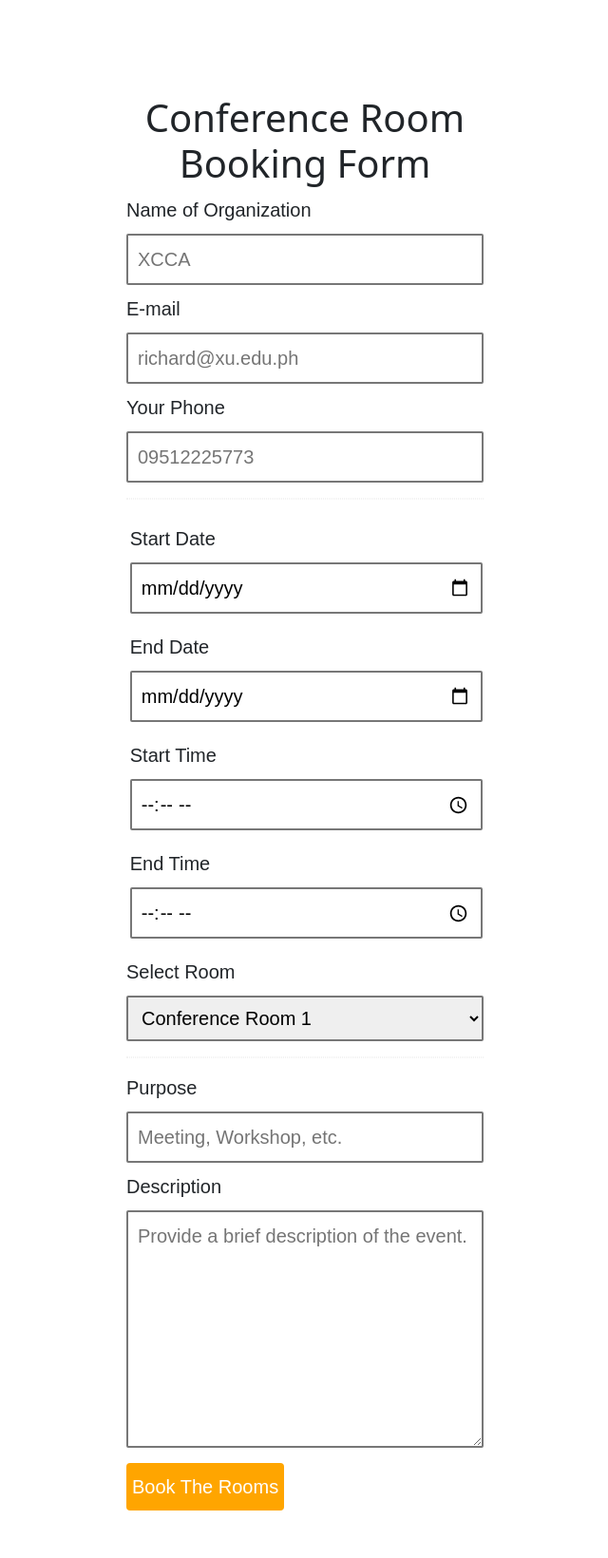
After one commit to Ry0x7/BookingMS, a Flask app: template templates/forms/ltforms.html in a window 1280 px wide. The commit adds this page. Shown: the whole page at 95% size, without its empty margins (319-959 px from the left). Run offline with Flask 3, Linux system fonts and the light colour scheme; the template is opened without the code that fills it, so the values that code supplies are empty.

Commit message:
Update booking.html and style.css, add ltforms.html

```diff
--- /dev/null
+++ b/static/style.css
@@ -0,0 +1,65 @@
+@keyframes fadeIn {
+    0% { opacity: 0; }
+    100% { opacity: 1; }
+}
+
+body {
+    width: 500px;
+    margin: 0 auto;
+    padding: 50px;
+}
+
+div.elem-group {
+    margin: 10px 0;
+}
+
+div.elem-group.inlined {
+    width: 70%;
+    display: inline-block;
+    margin-left: 1%;
+}
+
+label {
+    display: block;
+    font-family: 'Nanum Gothic', sans-serif; /* Added generic font family */
+    padding-bottom: 10px;
+    font-size: 1.25em;
+}
+
+input, select, textarea {
+    border-radius: 2px;
+    border: 2px solid #777;
+    box-sizing: border-box;
+    font-size: 1.25em;
+    font-family: 'Nanum Gothic', sans-serif; /* Added generic font family */
+    width: 100%;
+    padding: 10px;
+}
+
+div.elem-group.inlined input {
+    width: 141%;
+    display: inline-block;
+}
+
+textarea {
+    height: 250px;
+}
+
+hr {
+    border: 1px dotted #ccc;
+}
+
+button {
+    height: 50px;
+    background: orange;
+    border: none;
+    color: white;
+    font-size: 1.25em;
+    font-family: 'Nanum Gothic', sans-serif; /* Added generic font family */
+    border-radius: 4px;
+    cursor: pointer;
+}
+
+button:hover {
+    border: 2px solid black;
+}
--- a/templates/booking.html
+++ b/templates/booking.html
@@ -87,13 +87,13 @@
     </section>
     <script type="text/javascript">
       document.getElementById("btn1").onclick = function () {
-          location.href = "{{url_for('home')}}";
+          location.href = "{{url_for('conf')}}";
       };
       document.getElementById("btn2").onclick = function () {
-          location.href = "{{url_for('booking')}}";
+          location.href = "{{url_for('ltheater')}}";
       };
       document.getElementById("btn3").onclick = function () {
-          location.href = "{{url_for('booking')}}";
+          location.href = "{{url_for('avr')}}";
       };
   </script>
     <script src="https://cdn.jsdelivr.net/npm/bootstrap@5.3.2/dist/js/bootstrap.bundle.min.js" integrity="sha384-C6RzsynM9kWDrMNeT87bh95OGNyZPhcTNXj1NW7RuBCsyN/o0jlpcV8Qyq46cDfL" crossorigin="anonymous"></script>
--- /dev/null
+++ b/templates/forms/ltforms.html
@@ -0,0 +1,67 @@
+<!DOCTYPE html>
+<html lang="en">
+<head>
+    <meta charset="utf-8">
+    <meta name="viewport" content="width=device-width, initial-scale=1">
+    <link href="https://cdn.jsdelivr.net/npm/bootstrap@5.3.2/dist/css/bootstrap.min.css" rel="stylesheet" integrity="sha384-T3c6CoIi6uLrA9TneNEoa7RxnatzjcDSCmG1MXxSR1GAsXEV/Dwwykc2MPK8M2HN" crossorigin="anonymous">
+    <link rel="stylesheet" href="/static/style.css">
+    <link rel="stylesheet" href="https://cdn.jsdelivr.net/npm/bootstrap-icons@1.11.1/font/bootstrap-icons.css">
+    <title>Conference Room Booking Form</title>
+</head>
+<body>
+    <div class="container">
+        <div class="FormContainer">
+            <h1 style="text-align: center; padding-top: 50px">Conference Room Booking Form</h1>
+            <form method="POST" action="submit">
+                <div class="elem-group">
+                    <label for="name">Name of Organization</label>
+                    <input type="text" id="name" name="visitor_name" placeholder="XCCA" pattern="[A-Za-z\s]{3,20}" required>
+                </div>
+                <div class="elem-group">
+                    <label for="email">E-mail</label>
+                    <input type="email" id="email" name="visitor_email" placeholder="richard@xu.edu.ph" required>
+                </div>
+                <div class="elem-group">
+                    <label for="phone">Your Phone</label>
+                    <input type="tel" id="phone" name="visitor_phone" placeholder="09512225773" pattern="(\d{3})-?\s?(\d{3})-?\s?(\d{4})" required>
+                </div>
+                <hr>
+                <div class="elem-group inlined">
+                    <label for="start-date">Start Date</label>
+                    <input type="date" id="start-date" name="start_date" required>
+                </div>
+                <div class="elem-group inlined">
+                    <label for="end-date">End Date</label>
+                    <input type="date" id="end-date" name="end_date" required>
+                </div>
+                <div class="elem-group inlined">
+                    <label for="start-time">Start Time</label>
+                    <input type="time" id="start-time" name="start_time" required>
+                </div>
+                <div class="elem-group inlined">
+                    <label for="end-time">End Time</label>
+                    <input type="time" id="end-time" name="end_time" required>
+                </div>
+                <div class="elem-group">
+                    <label for="room-selection">Select Room</label>
+                    <select id="room-selection" name="room_number" required>
+                        <option value="CF 1" {% if room_available("CF1") %}class="available"{% else %}class="unavailable"{% endif %}>Conference Room 1</option>
+                        <option value="CF 2" {% if room_available("CF2") %}class="available"{% else %}class="unavailable"{% endif %}>Conference Room 2</option>
+                        <option value="CF 3" {% if room_available("CF3") %}class="available"{% else %}class="unavailable"{% endif %}>Conference Room 3</option>
+                    </select>
+                </div>
+                <hr>
+                <div class="elem-group">
+                    <label for="purpose">Purpose</label>
+                    <input type="text" id="purpose" name="purpose" placeholder="Meeting, Workshop, etc." required>
+                </div>
+                <div class="elem-group">
+                    <label for="description">Description</label>
+                    <textarea id="description" name="description" placeholder="Provide a brief description of the event." required></textarea>
+                </div>
+                <button type="submit">Book The Rooms</button>
+            </form>
+        </div>
+    </div>
+</body>
+</html>
```
Also changed, not shown: templates/forms/avrforms.html (added, +67 -0 lines), templates/forms/conferenceforms.html (added, +67 -0 lines).
